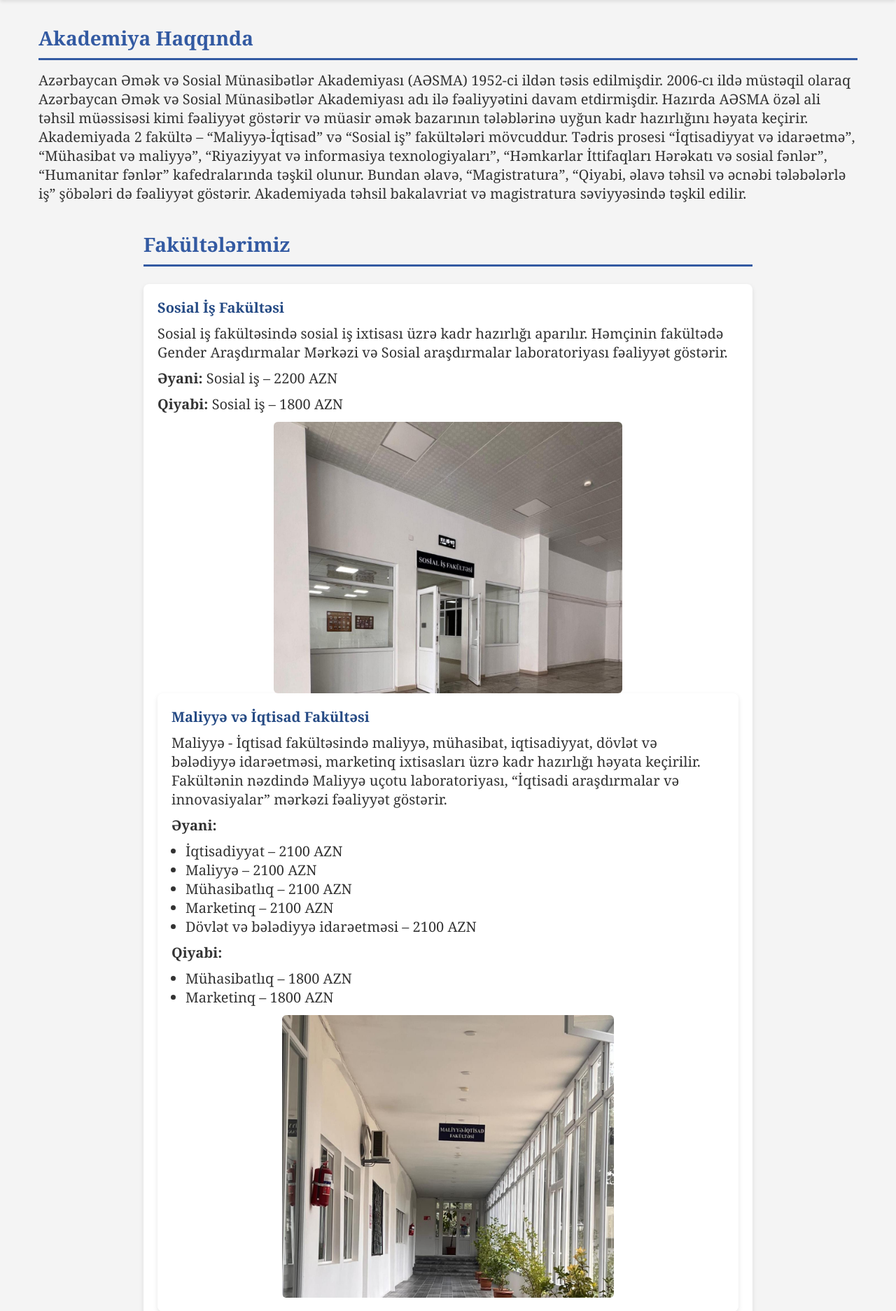
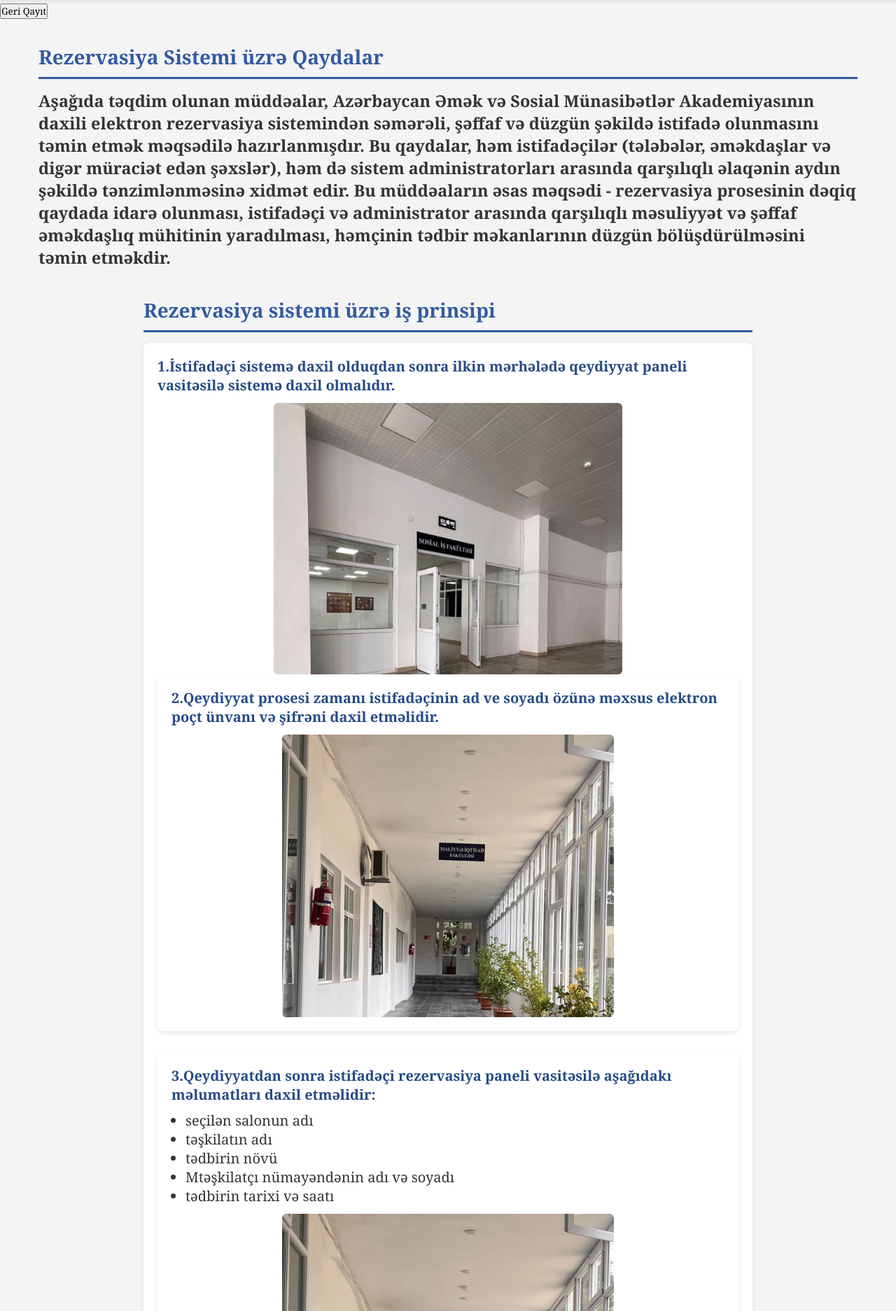
Before and after one commit to zehrashahp207/project1, a Flask app: a page that uses templates/ana_sehife.html in a window 1280 px wide. Shown: the part 108-1982 px from the top of the page at 70% size. Run offline with Flask 3, Linux system fonts and the light colour scheme.

Commit message:
hjhgdyuegghffdgf

```diff
--- a/main.py
+++ b/main.py
@@ -250,7 +250,6 @@ def my_reservations():
     return render_template("menim_rezervlerim.html", reservations=user_reservations)
 
 
-
 # --- Qeydiyyat ---
 @app.route("/qeydiyyat", methods=["GET", "POST"])
 def register():
--- a/reservations.json
+++ b/reservations.json
@@ -256,7 +256,7 @@
         "start_time": "09:11",
         "end_time": "11:09",
         "user": "bahar@gmail.com",
-        "status": "pending",
+        "status": "active",
         "notification": "Rezervasiyanız göndərildi, admin təsdiqini gözləyir ⏳"
     },
     {
--- a/rezervasiya.py
+++ b/rezervasiya.py
@@ -21,6 +21,7 @@ def load_reservations():
 def save_reservations(reservations):
     with open(RESERV_FILE, "w", encoding="utf-8") as f:
         json.dump(reservations, f, ensure_ascii=False, indent=4)
+
 
 # ---- Rezervasiya səhifəsi ----
 @rezerv.route("/rezervasiya", methods=["GET", "POST"])
--- a/templates/ana_sehife.html
+++ b/templates/ana_sehife.html
@@ -27,71 +27,64 @@
     <div class="header-divider"></div>
   </header>
 
+  <button class="back-button" onclick="history.back()">Geri Qayıt</button>
+
+
   <!-- ==================== -->
   <!-- AKADEMİYA HAQQINDA -->
   <!-- ==================== -->
    <section id="about" class="about container">
-  <h2>Akademiya Haqqında</h2>
-  <p>Azərbaycan Əmək və Sosial Münasibətlər Akademiyası (AƏSMA) 1952-ci ildən təsis edilmişdir. 2006-cı ildə müstəqil olaraq Azərbaycan Əmək və Sosial Münasibətlər Akademiyası adı ilə fəaliyyətini davam etdirmişdir.
-      Hazırda AƏSMA özəl ali təhsil müəssisəsi kimi fəaliyyət göstərir və müasir əmək bazarının tələblərinə uyğun kadr hazırlığını həyata keçirir. Akademiyada 2 fakültə – “Maliyyə-İqtisad” və “Sosial iş” fakültələri mövcuddur. Tədris prosesi “İqtisadiyyat və idarəetmə”, “Mühasibat və maliyyə”, “Riyaziyyat və informasiya texnologiyaları”, “Həmkarlar İttifaqları Hərəkatı və sosial fənlər”, “Humanitar fənlər” kafedralarında təşkil olunur. Bundan əlavə, “Magistratura”, “Qiyabi, əlavə təhsil və əcnəbi tələbələrlə iş” şöbələri də fəaliyyət göstərir. Akademiyada təhsil bakalavriat və magistratura səviyyəsində təşkil edilir.</p>
-</section>
-
+  <h2>Rezervasiya Sistemi üzrə Qaydalar</h2>
+  <h3>Aşağıda təqdim olunan müddəalar, Azərbaycan Əmək və Sosial Münasibətlər Akademiyasının daxili elektron rezervasiya sistemindən səmərəli, şəffaf və düzgün şəkildə istifadə olunmasını təmin etmək məqsədilə hazırlanmışdır. Bu qaydalar, həm istifadəçilər (tələbələr, əməkdaşlar və digər müraciət edən şəxslər), həm də sistem administratorları arasında qarşılıqlı əlaqənin aydın şəkildə tənzimlənməsinə xidmət edir.
+Bu müddəaların əsas məqsədi - rezervasiya prosesinin dəqiq qaydada idarə olunması, istifadəçi və administrator arasında qarşılıqlı məsuliyyət və şəffaf əməkdaşlıq mühitinin yaradılması, həmçinin tədbir məkanlarının düzgün bölüşdürülməsini təmin etməkdir.</h3>
   <!-- Fakültələr -->
   <section id="faculties">
-    <h2>Fakültələrimiz</h2>
+    <h2>Rezervasiya sistemi üzrə iş prinsipi</h2>
 
     <!-- Sosial İş Fakültəsi -->
     <div class="faculty">
-      <h3>Sosial İş Fakültəsi</h3>
-      <p>Sosial iş fakültəsində sosial iş ixtisası üzrə kadr hazırlığı aparılır. Həmçinin fakültədə Gender Araşdırmalar Mərkəzi və Sosial araşdırmalar laboratoriyası fəaliyyət göstərir.</p>
-      <p><strong>Əyani:</strong> Sosial iş – 2200 AZN</p>
-    <p><strong> Qiyabi:</strong> Sosial iş – 1800 AZN</p>
+      <h3>1.İstifadəçi sistemə daxil olduqdan sonra ilkin mərhələdə qeydiyyat paneli vasitəsilə sistemə daxil olmalıdır.</h3>
+
 
       <img src="{{ url_for('static', filename='images/sosialfakulte.jpeg') }}" alt="Sosial İş Fakültəsi" />
     </div.
 
       <!-- Maliyyə və İqtisad Fakültəsi -->
     <div class="faculty">
-      <h3>Maliyyə və İqtisad Fakültəsi</h3>
-      <p>Maliyyə - İqtisad fakültəsində maliyyə, mühasibat, iqtisadiyyat, dövlət və bələdiyyə idarəetməsi, marketinq ixtisasları üzrə kadr hazırlığı həyata keçirilir. Fakültənin nəzdində Maliyyə uçotu laboratoriyası, “İqtisadi araşdırmalar və innovasiyalar” mərkəzi fəaliyyət göstərir.</p>
-      <p><stronMaliyyə -p>
-        <p><strong>Əyani:</strong></p>
-      <ul>
-        <li>İqtisadiyyat – 2100 AZN</li>
-        <li>Maliyyə – 2100 AZN</li>
-        <li>Mühasibatlıq – 2100 AZN</li>
-        <li>Marketinq – 2100 AZN</li>
-        <li>Dövlət və bələdiyyə idarəetməsi – 2100 AZN</li>
-      </ul>
-
-      <p><strong>Qiyabi:</strong></p>
-      <ul>
-        <li>Mühasibatlıq – 1800 AZN</li>
-        <li>Marketinq – 1800 AZN</li>
-      </ul>
+      <h3>2.Qeydiyyat prosesi zamanı istifadəçinin ad ve soyadı özünə məxsus elektron poçt ünvanı və şifrəni daxil etməlidir.</h3>
 
       <img src="{{ url_for('static', filename='images/maliyyefakulte.jpeg') }}" alt="Maliyyə və İqtisad Fakültəsi" />
     </div>
 
-    <!-- Magistratura -->
+    <!-- Maliyyə və İqtisad Fakültəsi -->
     <div class="faculty">
-      <h3>Magistratura Təhsili</h3>
-      <p>Əmək, sosial münasibətlər və iqtisadiyyat sahələrində ixtisaslaşmış magistr proqramları.</p>
+      <h3>3.Qeydiyyatdan sonra istifadəçi rezervasiya paneli vasitəsilə aşağıdakı məlumatları daxil etməlidir:</h3>
       <ul>
-        <li>
-İqtisadiyyatın tənzimlənməsi 1600 AZN</li>
-<li>Turizmin iqtisadiyyatı 1600 AZN</li>
-<li>Mülkiyyət obyeklərinin qiymətləndirilməsi 1600 AZN</li>
-<li>Maliyyə bazarları 1600 AZN</li>
-<li>Bank işi 1600 AZN</li>
-<li>Sığorta və risklərin idarə edilməsi 1600 AZN</li>
-<li>Beynəlxalq marketinq 1600 AZN</li>
-<li>Maliyyə mühasibatlığı 1600 AZN</li>
-<li>Həyat fəaliyyətinin müxtəlif sahələrində sosial iş 1600 AZN</li>
-<li>Gənclərlə iş 1600 AZN</li>
+        <li>seçilən salonun adı</li>
+        <li>təşkilatın adı</li>
+        <li>tədbirin növü</li>
+        <li>Mtəşkilatçı nümayəndənin adı və soyadı</li>
+        <li>tədbirin tarixi və saatı</li>
+      </ul>
 
-      </ul>
+
+      <img src="{{ url_for('static', filename='images/maliyyefakulte.jpeg') }}" alt="Maliyyə və İqtisad Fakültəsi" />
     </div>
+
+    <!-- Maliyyə və İqtisad Fakültəsi -->
+    <div class="faculty">
+      <h3>4.İstifadəçi tərəfindən daxil edilən rezervasiya məlumatlarının təsdiqlənməsi və ya ləğv edilməsi yalnız administrator tərəfindən həyata keçirilir. Bu müddət ərzində rezervasiya məlumatları “gözləmə” statusunda administrator panelində saxlanılır. Əgər rezervasiya təsdiqlənərsə və ya ləğv edilərsə, bu barədə istifadəçiyə sistem vasitəsilə bildiriş göndərilir.</h3>
+
+      <img src="{{ url_for('static', filename='images/maliyyefakulte.jpeg') }}" alt="Maliyyə və İqtisad Fakültəsi" />
+    </div>
+
+    <!-- Maliyyə və İqtisad Fakültəsi -->
+    <div class="faculty">
+      <h3>5.Hər hansı bir salon üçün eyni tarix və saatda başqa bir istifadəçi tərəfindən rezervasiya sorğusu daxil olarsa, sistem avtomatik olaraq həmin məkanın hazırda dolu olduğu barədə məlumat təqdim edir.</h3>
+
+      <img src="{{ url_for('static', filename='images/maliyyefakulte.jpeg') }}" alt="Maliyyə və İqtisad Fakültəsi" />
+    </div>
+
   </section>
 
 
--- a/templates/contact.html
+++ b/templates/contact.html
@@ -9,6 +9,8 @@
 <link rel="stylesheet" href="https://cdnjs.cloudflare.com/ajax/libs/font-awesome/6.5.0/css/all.min.css">
 </head>
 <body>
+
+  <button class="back-button" onclick="history.back()">Geri Qayıt</button>
 
 <div class="container">
   <div class="card form-card">
--- a/templates/dashboard.html
+++ b/templates/dashboard.html
@@ -16,7 +16,6 @@
                 <a href="{{ url_for('home') }}" class="btn">Home səhifəsinə qayıt</a>
                 <a href="{{ url_for('rezerv.reserve') }}" class="btn">Rezervasiya et</a>
                 <a href="{{ url_for('my_reservations') }}" class="btn">Rezervasiyalarımı Gör</a>
-
             </div>
 
         <form action="{{ url_for('logout') }}" method="get">
--- a/templates/home.html
+++ b/templates/home.html
@@ -33,9 +33,9 @@
     <div class="nav-bar-wrapper">
       <div class="nav-bar container">
         <div class="left-nav">
-          <a href="{{ url_for('homee') }}" class="nav-button">Ana Səhifə</a> <!-- Sehanegilindi bu -->
+          <a href="{{ url_for('haqqinda') }}" class="nav-button">Haqqında</a>  <!-- Nuraygilindi -->
           <a href="{{ url_for('contact_bp.əlaqə') }}" class="nav-button">Əlaqə</a> <!-- Sabiragilinki  -->
-          <a href="{{ url_for('haqqinda') }}" class="nav-button">Haqqında</a>  <!-- Nuraygilindi -->
+          <a href="{{ url_for('homee') }}" class="nav-button">Rezarvasiya qaydaları</a> <!-- Sehanegilindi bu -->
         </div>
         <div class="right-nav">
           <a href="{{ url_for('register') }}" class="nav-button secondary">Qeydiyyat</a>
@@ -83,6 +83,7 @@
         <div class="footer-right">
           <p>📍 Ünvan: Azadlıq pr. 181, Bakı</p>
         </div>
+
       </div>
 
       <!-- Aşağı hissə: Copy -->
```
Also changed, not shown: static/aboutstyle.css (+17 -0 lines), static/contack.css (+24 -8 lines), templates/about.html (+60 -1 lines).
